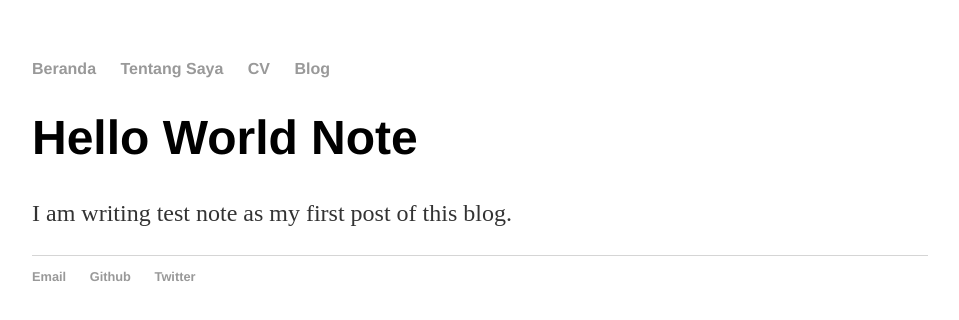
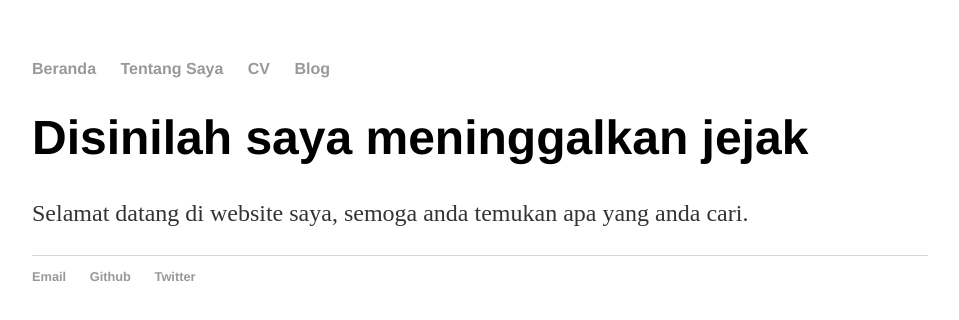
Before and after one commit to essanpupil/pupil.id, a Jekyll site: the page built from index.html, in a window 1280 px wide. Shown: the top 320 px of the page, without its empty margins (160-1119 px from the left). Built offline with Jekyll 4.4.1, drawn with Linux system fonts in a browser that asks for light colours.

Commit message:
Edit tulisan di beranda

```diff
--- a/index.html
+++ b/index.html
@@ -1,8 +1,8 @@
 ---
 layout: default
-title: Hello World
+title: Ingatan dunia maya
 ---
 <div class="blurb">
-	<h1>Hello World Note</h1>
-	<p>I am writing test note as my first post of this blog.</p>
+	<h1>Disinilah saya meninggalkan jejak</h1>
+	<p>Selamat datang di website saya, semoga anda temukan apa yang anda cari.</p>
 </div><!-- /.blurb -->
```
